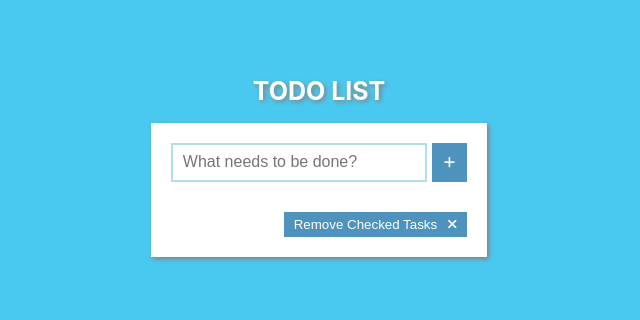
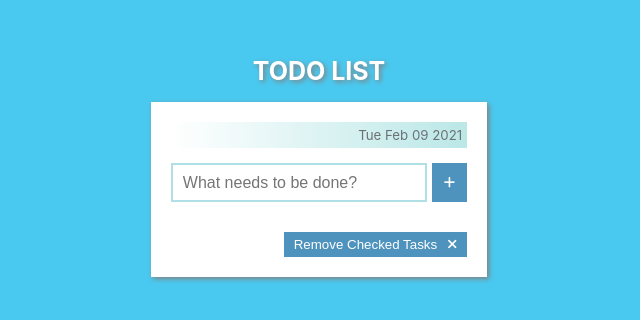
Before and after one commit to KesineeP/todo-list-react, a React (Create React App) app: page / in a window 1280 px wide. Shown: the part 242-562 px from the top of the page, without its empty margins (321-961 px from the left). Built offline with nearby package versions, Linux system fonts and the light colour scheme.

Commit message:
Added current date

```diff
--- a/src/App.css
+++ b/src/App.css
@@ -7,3 +7,12 @@
   background-image: linear-gradient();
   background-color: rgb(73, 201, 240);
 }
+
+h5 {
+  margin: 15px 0;
+  font-weight: 400;
+  color:rgb(108, 114, 116);
+  text-align: right;
+  background-image: linear-gradient(to left,#9fddddb5, white);
+  padding: 5px;
+}
--- a/src/components/TodoList/TodoList.js
+++ b/src/components/TodoList/TodoList.js
@@ -20,9 +20,13 @@ function TodoList() {
         localStorage.setItem('database', JSON.stringify(database));
     }, [database]);
 
+    const today = new Date();
+    const displayDate = today.toDateString();
+
 
     return (
         <div style={styles.container}>
+            <h5>{displayDate}</h5>
             <AddToDo database={database} setDatabase={setDatabase} />
             <DisplayToDos database={database} setDatabase={setDatabase} />
             <RemoveCheckedTodos database={database} setDatabase={setDatabase} />
@@ -34,7 +38,7 @@ const styles = {
     container: {
         display: 'flex',
         flexDirection: 'column',
-        padding: '20px',
+        padding: ' 5px 20px 20px 20px',
         boxShadow: '2px 2px 5px grey',
         background: 'white',
         fontSize: '',
```
